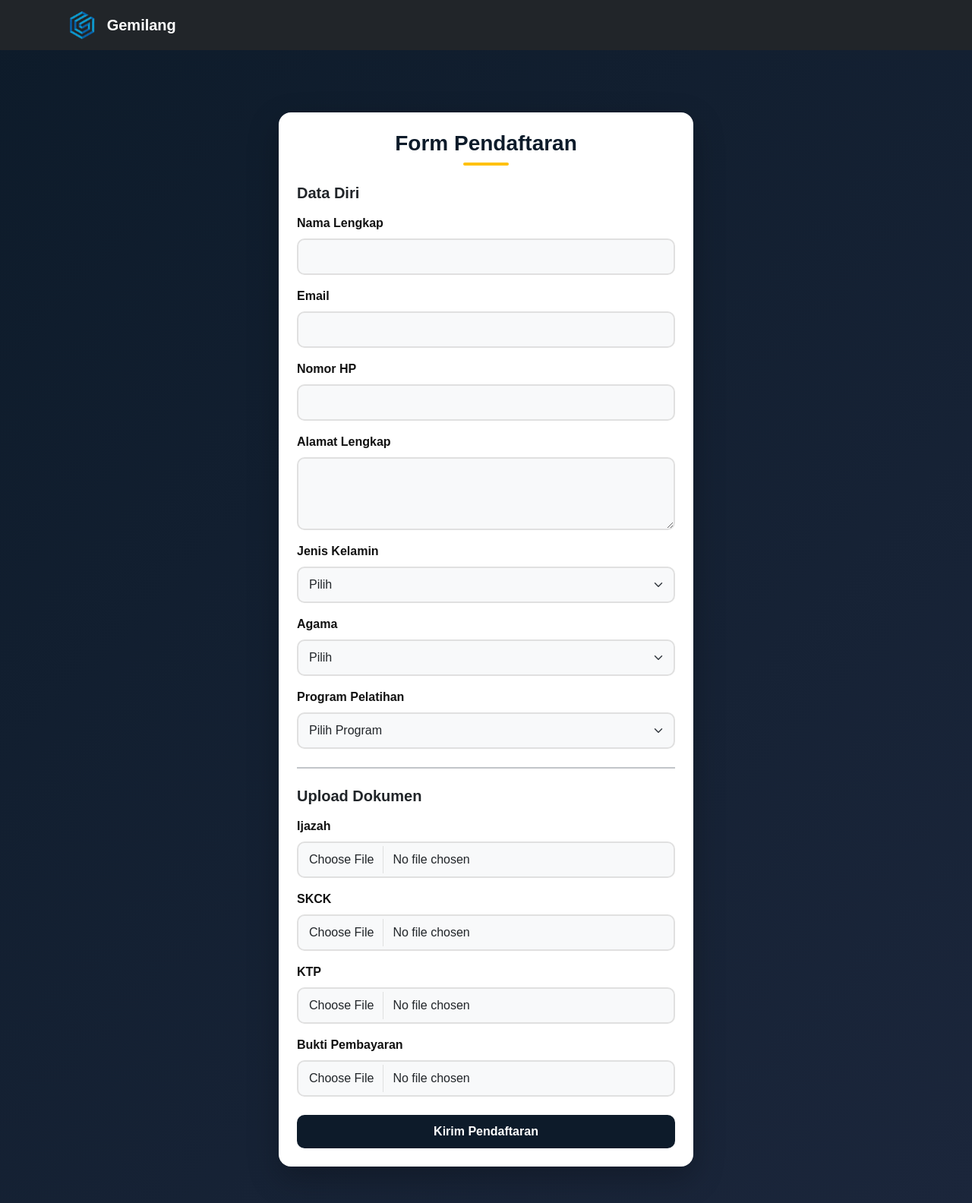
After one commit to Shofa-58/Sistem-Satpam, a PHP site: page /daftar.html in a window 1280 px wide. The commit adds this page. Shown: the whole page at 76% size. Run offline with PHP 8.4, Linux system fonts and the light colour scheme.

Commit message:
penambahan beberapa file baru, penghapusan file yang tidak diperlukan, dan modifikasi beberapa file untuk memperbaiki tampilan dan fungsi pada halaman dashboard serta menambahkan halaman pendaftaran.

```diff
--- /dev/null
+++ b/daftar.html
@@ -0,0 +1,131 @@
+<!DOCTYPE html>
+<html lang="id">
+<head>
+    <meta charset="UTF-8">
+    <title>Pendaftaran - Gemilang</title>
+    <meta name="viewport" content="width=device-width, initial-scale=1.0">
+    <link href="https://cdn.jsdelivr.net/npm/bootstrap@5.3.2/dist/css/bootstrap.min.css" rel="stylesheet">
+    <link rel="stylesheet" href="style.css">
+</head>
+
+<body>
+
+<!-- Navbar -->
+<nav class="navbar navbar-expand-lg navbar-dark bg-dark fixed-top">
+  <div class="container">
+    <a class="navbar-brand fw-bold d-flex align-items-center" href="dashboard.html">
+        <img src="img/logo.png" alt="Logo" class="logo-navbar">
+        <span class="ms-2">Gemilang</span>
+    </a>
+  </div>
+</nav>
+
+<!-- Form Section -->
+<section class="py-5" style="margin-top:100px;">
+    <div class="container">
+        <div class="row justify-content-center">
+            <div class="col-md-7 col-lg-6">
+
+                <div class="card p-4">
+
+                    <h3 class="fw-bold text-center mb-4">Form Pendaftaran</h3>
+
+                    <form enctype="multipart/form-data">
+
+                        <!-- Data Diri -->
+                        <h5 class="fw-bold mb-3">Data Diri</h5>
+
+                        <div class="mb-3">
+                            <label class="form-label">Nama Lengkap</label>
+                            <input type="text" class="form-control" required>
+                        </div>
+
+                        <div class="mb-3">
+                            <label class="form-label">Email</label>
+                            <input type="email" class="form-control" required>
+                        </div>
+
+                        <div class="mb-3">
+                            <label class="form-label">Nomor HP</label>
+                            <input type="text" class="form-control" required>
+                        </div>
+
+                        <div class="mb-3">
+                            <label class="form-label">Alamat Lengkap</label>
+                            <textarea class="form-control" rows="3" required></textarea>
+                        </div>
+
+                        <div class="mb-3">
+                            <label class="form-label">Jenis Kelamin</label>
+                            <select class="form-select" required>
+                                <option selected disabled>Pilih</option>
+                                <option>Laki-laki</option>
+                                <option>Perempuan</option>
+                            </select>
+                        </div>
+
+                        <div class="mb-3">
+                            <label class="form-label">Agama</label>
+                            <select class="form-select" required>
+                                <option selected disabled>Pilih</option>
+                                <option>Islam</option>
+                                <option>Kristen</option>
+                                <option>Katolik</option>
+                                <option>Hindu</option>
+                                <option>Buddha</option>
+                                <option>Konghucu</option>
+                            </select>
+                        </div>
+
+                        <div class="mb-4">
+                            <label class="form-label">Program Pelatihan</label>
+                            <select class="form-select" required>
+                                <option selected disabled>Pilih Program</option>
+                                <option>Gada Pratama</option>
+                                <option>Gada Madya</option>
+                            </select>
+                        </div>
+
+                        <hr>
+
+                        <!-- Upload Dokumen -->
+                        <h5 class="fw-bold mt-4 mb-3">Upload Dokumen</h5>
+
+                        <div class="mb-3">
+                            <label class="form-label">Ijazah</label>
+                            <input type="file" class="form-control" required>
+                        </div>
+
+                        <div class="mb-3">
+                            <label class="form-label">SKCK</label>
+                            <input type="file" class="form-control" required>
+                        </div>
+
+                        <div class="mb-3">
+                            <label class="form-label">KTP</label>
+                            <input type="file" class="form-control" required>
+                        </div>
+
+                        <div class="mb-4">
+                            <label class="form-label">Bukti Pembayaran</label>
+                            <input type="file" class="form-control" required>
+                        </div>
+
+                        <button type="submit" class="btn btn-navy w-100">
+                            Kirim Pendaftaran
+                        </button>
+
+                    </form>
+
+                </div>
+
+            </div>
+        </div>
+    </div>
+</section>
+
+<!-- Bootstrap JS -->
+<script src="https://cdn.jsdelivr.net/npm/bootstrap@5.3.2/dist/js/bootstrap.bundle.min.js"></script>
+
+</body>
+</html>
--- a/style.css
+++ b/style.css
@@ -94,7 +94,11 @@ body {
 .logo-navbar {
     height: 40px;
     width: auto;
-    margin: 0 10px;
+    margin: 0 5px;
+}
+
+.nav-item {
+   margin: 0 10px;
 }
 
 .stat-box {
@@ -148,3 +152,90 @@ body {
     opacity: 1;
     transform: scale(1.05);
 }
+
+
+/* DAFTAR.HTML IMPORTANT */
+
+:root {
+    --navy: #0d1b2a;
+    --navy-soft: #1b263b;
+    --yellow: #ffc107;
+    --black: #111111;
+}
+
+/* Background halaman */
+body {
+    background: linear-gradient(135deg, #0d1b2a, #1b263b);
+    min-height: 100vh;
+    font-family: Arial, sans-serif;
+}
+
+/* Card Form */
+.card {
+    border-radius: 16px;
+    background: #ffffff;
+    padding: 30px;
+    box-shadow: 0 15px 40px rgba(0, 0, 0, 0.25);
+}
+
+/* Judul */
+h3 {
+    color: var(--navy);
+    position: relative;
+}
+
+h3::after {
+    content: "";
+    width: 60px;
+    height: 4px;
+    background: var(--yellow);
+    display: block;
+    margin: 8px auto 0;
+    border-radius: 5px;
+}
+
+/* Input & Select Styling */
+.form-control,
+.form-select {
+    border-radius: 10px;
+    padding: 10px 14px;
+    border: 2px solid #e0e0e0;
+    transition: all 0.3s ease;
+    background-color: #f8f9fa;
+}
+
+/* Efek focus */
+.form-control:focus,
+.form-select:focus {
+    border-color: var(--navy);
+    background-color: #ffffff;
+    box-shadow: 0 0 0 0.2rem rgba(13, 27, 42, 0.2);
+}
+
+/* Label lebih tegas */
+.form-label {
+    font-weight: 600;
+    color: var(--black);
+}
+
+/* Section upload */
+hr {
+    border-top: 2px solid var(--navy);
+}
+
+/* Button Navy + Yellow Hover */
+.btn-navy {
+    background-color: var(--navy);
+    color: white;
+    border: none;
+    border-radius: 10px;
+    padding: 10px;
+    font-weight: 600;
+    transition: all 0.3s ease;
+}
+
+.btn-navy:hover {
+    background-color: var(--yellow);
+    color: var(--black);
+    transform: translateY(-2px);
+}
```
Also changed, not shown: dashboard.html (+31 -5 lines), publikasi.html (added, +28 -0 lines), img/cta.jpg (added), img/home.jpg (added), img/home.png (deleted), img/manufaktur.jpg, login.html (renamed from index.html).
